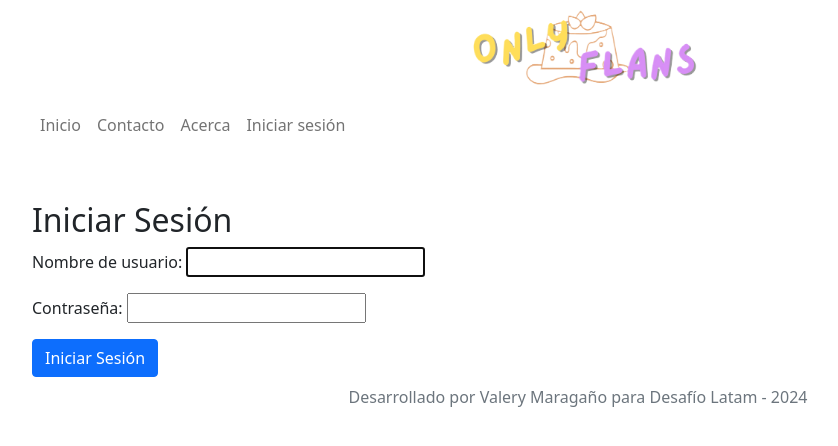
After one commit to Valyxp/Creacion_sitio_web, a Django app: page /accounts/login/ in a window 1280 px wide. The commit adds this page. Shown: the top 446 px of the page, without its empty margins (62-900 px from the left). Run offline with Django 5.2, Linux system fonts and the light colour scheme.

Commit message:
Hito 4, requerimiento 1

```diff
--- a/onlyflans/settings.py
+++ b/onlyflans/settings.py
@@ -14,6 +14,8 @@ from pathlib import Path
 
 # Build paths inside the project like this: BASE_DIR / 'subdir'.
 BASE_DIR = Path(__file__).resolve().parent.parent
+LOGIN_REDIRECT_URL = "/bienvenido/"
+LOGOUT_REDIRECT_URL = "/"
 
 
 # Quick-start development settings - unsuitable for production
--- a/web/templates/navbar.html
+++ b/web/templates/navbar.html
@@ -18,18 +18,40 @@
             <a class="nav-link" href="/">Inicio</a>
           </li>
           <li class="nav-item">
+            <a class="nav-link" href="/contacto/">Contacto</a>
+          </li>
+          <li class="nav-item">
             <a class="nav-link" href="/acerca/">Acerca</a>
           </li>
+
+          {% if user.is_authenticated %}
+          <!-- Enlace a Bienvenido cuando el usuario está autenticado -->
           <li class="nav-item">
             <a class="nav-link" href="/bienvenido/">Bienvenido</a>
           </li>
+          <!-- Botón de Cerrar sesión dentro de un formulario separado -->
           <li class="nav-item">
-            <a class="nav-link" href="/contacto/">Contacto</a>
-            <!-- Nuevo enlace de contacto -->
+            <form
+              action="{% url 'logout' %}"
+              method="post"
+              style="display: inline"
+            >
+              {% csrf_token %}
+              <button type="submit" class="btn btn-link nav-link">
+                Cerrar sesión
+              </button>
+            </form>
           </li>
+          {% else %}
+          <!-- Enlace para Iniciar sesión cuando el usuario no está autenticado -->
+          <li class="nav-item">
+            <a class="nav-link" href="{% url 'login' %}">Iniciar sesión</a>
+          </li>
+          {% endif %}
         </ul>
       </div>
     </div>
   </nav>
 </div>
+
 {% comment %} #fcff8f {% endcomment %}
--- /dev/null
+++ b/web/templates/registration/login.html
@@ -0,0 +1,9 @@
+{% extends "base.html" %} {% block content %}
+<div class="container mt-5">
+  <h2>Iniciar Sesión</h2>
+  <form method="post">
+    {% csrf_token %} {{ form.as_p }}
+    <button type="submit" class="btn btn-primary">Iniciar Sesión</button>
+  </form>
+</div>
+{% endblock %}
--- a/web/urls.py
+++ b/web/urls.py
@@ -1,5 +1,6 @@
 from django.urls import path
 from . import views
+from django.contrib.auth import views as auth_views
 
 urlpatterns = [
     path("", views.index, name="index"),
@@ -7,4 +8,6 @@ urlpatterns = [
     path("bienvenido/", views.welcome, name="welcome"),
     path("contacto/", views.contacto, name="contacto"),
     path("exito/", views.exito, name="exito"),
+    path("accounts/login/", auth_views.LoginView.as_view(), name="login"),
+    path("accounts/logout/", auth_views.LogoutView.as_view(), name="logout"),
 ]
--- a/web/views.py
+++ b/web/views.py
@@ -3,6 +3,7 @@ from .models import Flan
 from django.http import HttpResponseRedirect
 from .forms import ContactFormForm
 from .models import ContactForm
+from django.contrib.auth.decorators import login_required
 
 
 def index(request):
@@ -14,6 +15,7 @@ def about(request):
     return render(request, "about.html")
 
 
+@login_required
 def welcome(request):
     flanes_privados = Flan.objects.filter(is_private=True)
     return render(request, "welcome.html", {"flanes": flanes_privados})
```
Also changed, not shown: web/templates/registration/logout.html (added, +20 -0 lines).
